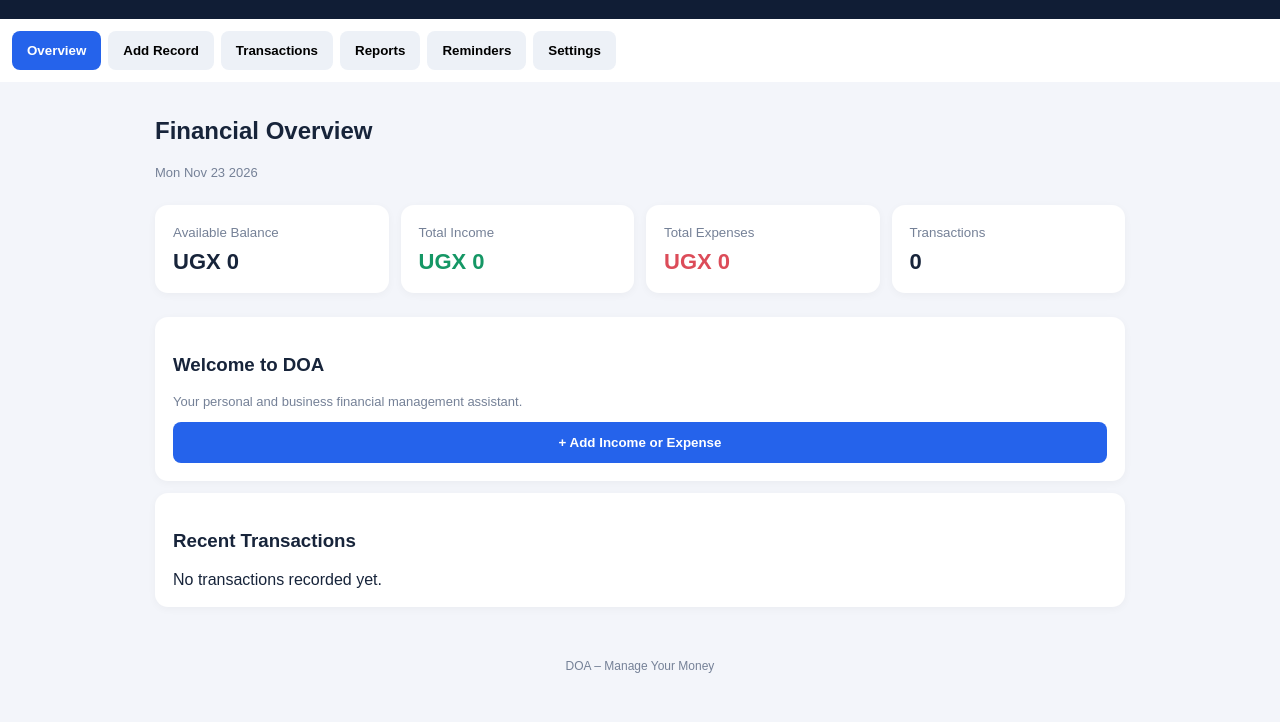
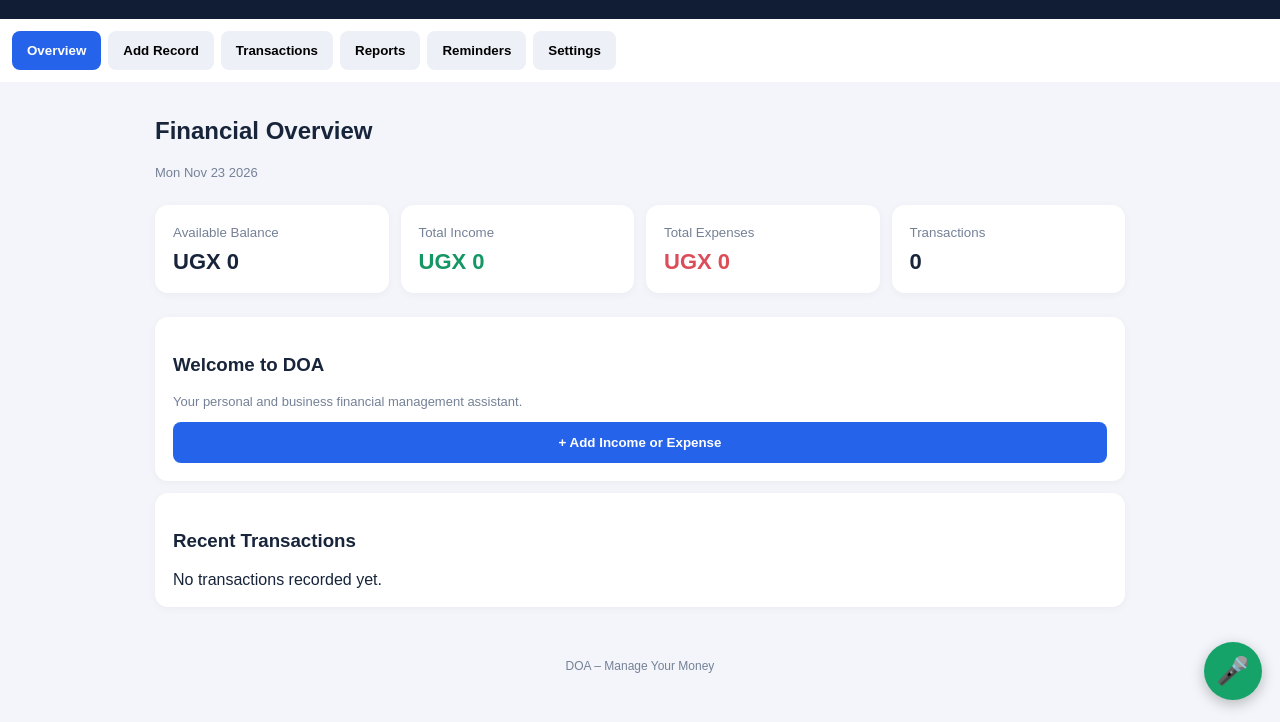
Before and after one commit to doamanageyourmoney/doa-manage-your-money, a plain HTML site: page index.html in a window 1280 px wide. Shown: the part 78-800 px from the top of the page. Drawn offline with Linux system fonts and the light colour scheme.

Commit message:
Update index.html

```diff
--- a/index.html
+++ b/index.html
@@ -340,5 +340,34 @@ function startVoiceEntry() {
 
   recognition.start();
 }</script>
-</body>
+<button id="doaFloatingMic" onclick="startVoiceEntry()" title="Speak to DOA">🎤</button>
+
+<style>
+#doaFloatingMic {
+  position: fixed;
+  right: 18px;
+  bottom: 22px;
+  width: 58px;
+  height: 58px;
+  border: none;
+  border-radius: 50%;
+  background: #16a36a;
+  color: white;
+  font-size: 27px;
+  cursor: pointer;
+  z-index: 99999;
+  box-shadow: 0 4px 14px rgba(0,0,0,.25);
+}
+</style>
+
+<script>
+document.getElementById("doaFloatingMic").onclick = function() {
+  document.getElementById("doaFloatingMic").textContent = "🔴";
+  showSection("addRecord");
+  startVoiceEntry();
+  setTimeout(function() {
+    document.getElementById("doaFloatingMic").textContent = "🎤";
+  }, 5000);
+};
+</script></body>
 </html>
```
